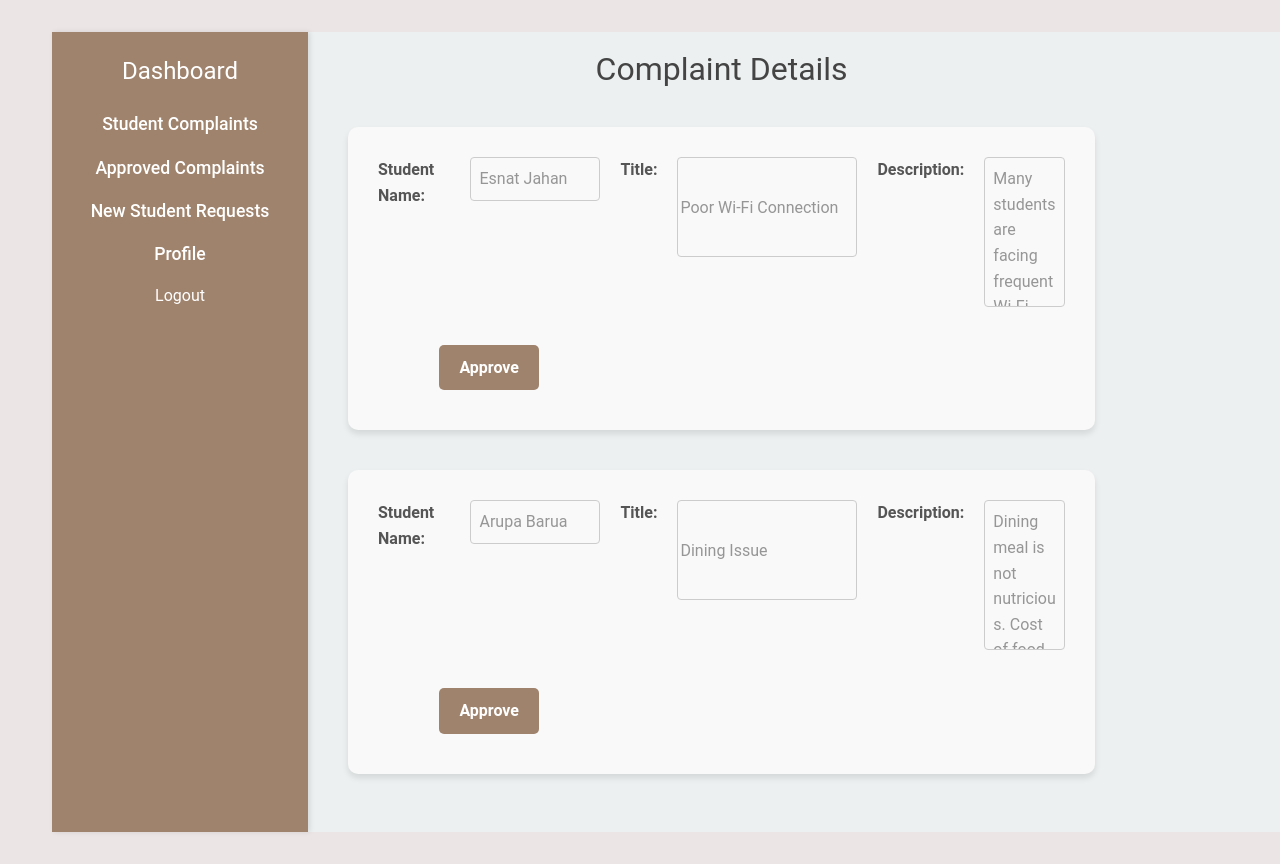
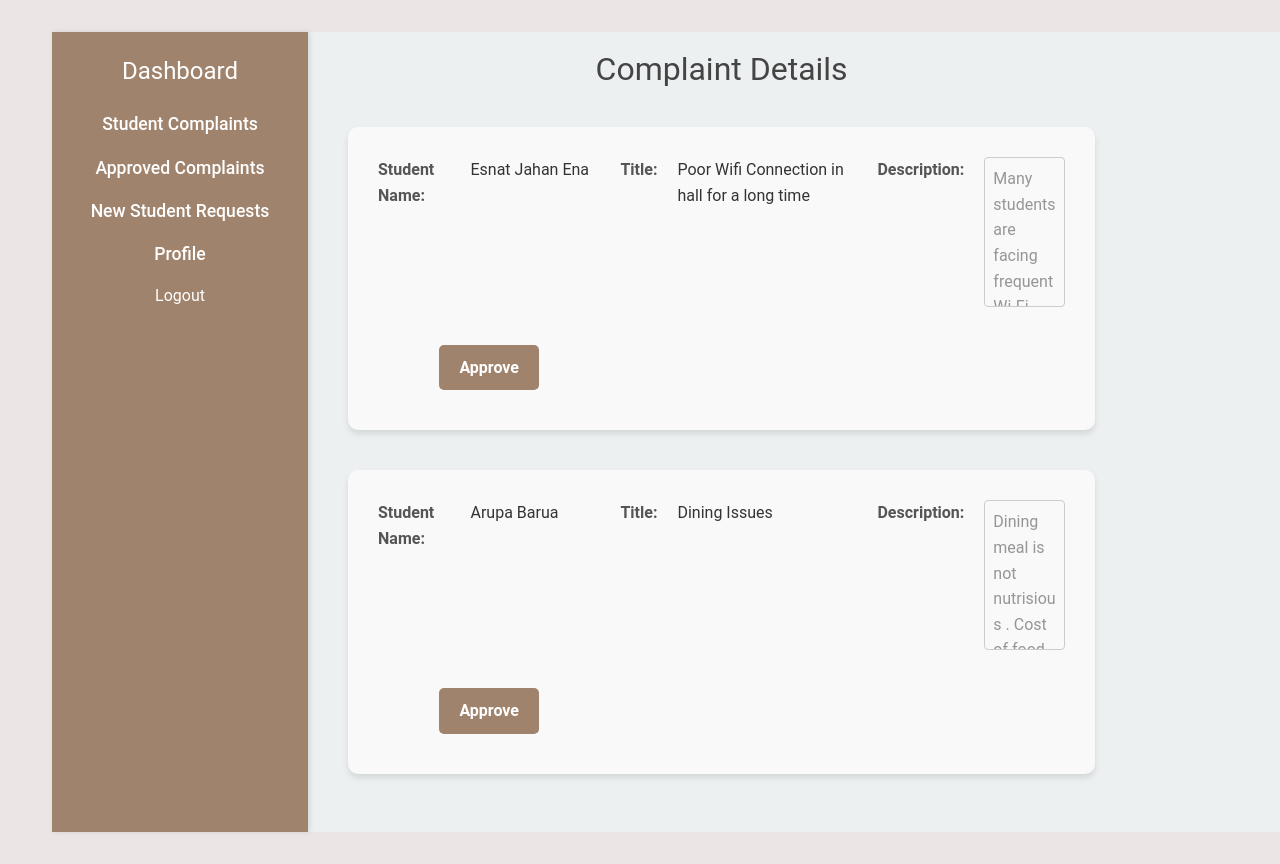
Before and after one commit to EsnatJahan/Cuet-Hall-Complaint-Management, a React (Vite) app in the folder frontend/: page /manager-dashboard/student-complaint in a window 1280 px wide. Shown: the top 864 px of the page. Built offline with nearby package versions, Linux system fonts and the light colour scheme.

Commit message:
Updated Complaint Pages

```diff
--- a/frontend/src/Components/ApprovedComplaint.tsx
+++ b/frontend/src/Components/ApprovedComplaint.tsx
@@ -15,21 +15,23 @@ function ApprovedComplaints() {
                 <label>Student Name:</label>
               </td>
               <td style={{width:"150px" }}>
-                <input
+                {/* <input
                   type="text"
                   placeholder="Trayee Das"
                   style={{ width: "100%" }}
-                />
+                /> */}
+                <p>Trayee Das</p>
               </td>
               <td style={{ }}>
                 <label>Title:</label>
               </td>
               <td style={{width:"200px"}}>
-                <input
+                {/* <input
                   type="text"
                   placeholder="Water Problem"
                   style={{ width: "100%", height:"100px", padding: "2px" }}
-                />
+                /> */}
+                <p>Water Problem</p>
               </td>
 
 
@@ -58,27 +60,28 @@ function ApprovedComplaints() {
       <form>
         <table>
           <tbody>
-            <tr>
+          <tr>
               <td style={{ }}>
                 <label>Student Name:</label>
               </td>
               <td style={{width:"150px" }}>
-                <input
+                {/* <input
                   type="text"
                   placeholder="Arupa Barua"
                   style={{ width: "100%" }}
-                />
-                {/* <p style={{color:"gray"}}>Arupa Barua </p> */}
+                /> */}
+                <p >Arupa Barua </p>
               </td>
               <td style={{ }}>
                 <label>Title:</label>
               </td>
               <td style={{width:"200px"}}>
-                <input
+                {/* <input
                   type="text"
                   placeholder="Dining Issue"
                   style={{ width: "100%", height:"100px", padding: "2px" }}
-                />
+                /> */}
+                <p> Dining Issues</p>
               </td>
 
               {/* <td style={{ padding: "10px" }}> */}
@@ -86,11 +89,13 @@ function ApprovedComplaints() {
                 <label>Description:</label>
               </td>
               <td style={{ padding: "10px" }}>
+
                 <textarea
-                  placeholder="Dining meal is not nutricious. Cost of food item is too much in canteen. "
+                  placeholder="Dining meal is not nutrisious . Cost of food item is too much in canteen."
                   rows="4"
                   style={{ width: "100%", height: "150px",  padding: "8px" }}
                 ></textarea>
+
               </td>
             </tr>
             <tr>
--- a/frontend/src/Components/SeeComplaintList.tsx
+++ b/frontend/src/Components/SeeComplaintList.tsx
@@ -15,21 +15,23 @@ function StudentComplaints() {
                 <label>Student Name:</label>
               </td>
               <td style={{width:"150px" }}>
-                <input
+                {/* <input
                   type="text"
                   placeholder="Esnat Jahan"
                   style={{ width: "100%" }}
-                />
+                /> */}
+                <p>Esnat Jahan Ena</p>
               </td>
               <td style={{ }}>
                 <label>Title:</label>
               </td>
               <td style={{width:"200px"}}>
-                <input
+                {/* <input
                   type="text"
                   placeholder="Poor Wi-Fi Connection"
                   style={{ width: "100%", height:"100px", padding: "2px" }}
-                />
+                /> */}
+                <p>Poor Wifi Connection in hall for a long time</p>
               </td>
 
 
@@ -38,11 +40,13 @@ function StudentComplaints() {
                 <label>Description:</label>
               </td>
               <td style={{ padding: "10px" }}>
+                <p>
                 <textarea
                   placeholder="Many students are facing frequent Wi-Fi disruptions in the hall, making it difficult to attend online classes, complete assignments, and communicate effectively. The connection is either too slow or disconnects frequently, especially during peak hours. Despite previous complaints, the issue remains unresolved. We request the hall management to take immediate action to improve the internet service for uninterrupted academic and personal use."
                   rows="4"
                   style={{ width: "100%", height: "150px",  padding: "8px" }}
                 ></textarea>
+                </p>
               </td>
             </tr>
             <tr>
@@ -78,22 +82,23 @@ function StudentComplaints() {
                 <label>Student Name:</label>
               </td>
               <td style={{width:"150px" }}>
-                <input
+                {/* <input
                   type="text"
                   placeholder="Arupa Barua"
                   style={{ width: "100%" }}
-                />
-                {/* <p style={{color:"gray"}}>Arupa Barua </p> */}
+                /> */}
+                <p >Arupa Barua </p>
               </td>
               <td style={{ }}>
                 <label>Title:</label>
               </td>
               <td style={{width:"200px"}}>
-                <input
+                {/* <input
                   type="text"
                   placeholder="Dining Issue"
                   style={{ width: "100%", height:"100px", padding: "2px" }}
-                />
+                /> */}
+                <p> Dining Issues</p>
               </td>
 
               {/* <td style={{ padding: "10px" }}> */}
@@ -101,11 +106,13 @@ function StudentComplaints() {
                 <label>Description:</label>
               </td>
               <td style={{ padding: "10px" }}>
+
                 <textarea
-                  placeholder="Dining meal is not nutricious. Cost of food item is too much in canteen. "
+                  placeholder="Dining meal is not nutrisious . Cost of food item is too much in canteen."
                   rows="4"
                   style={{ width: "100%", height: "150px",  padding: "8px" }}
                 ></textarea>
+
               </td>
             </tr>
             <tr>
```
